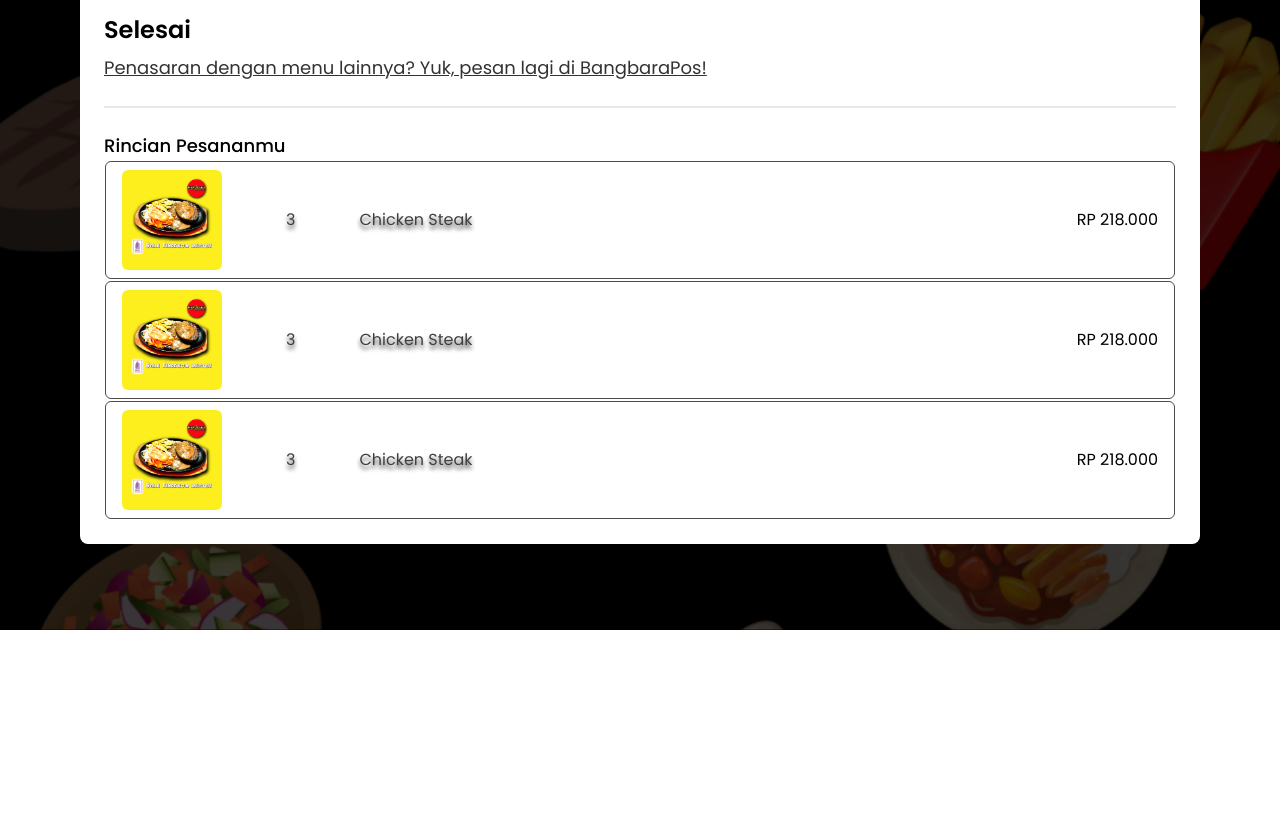
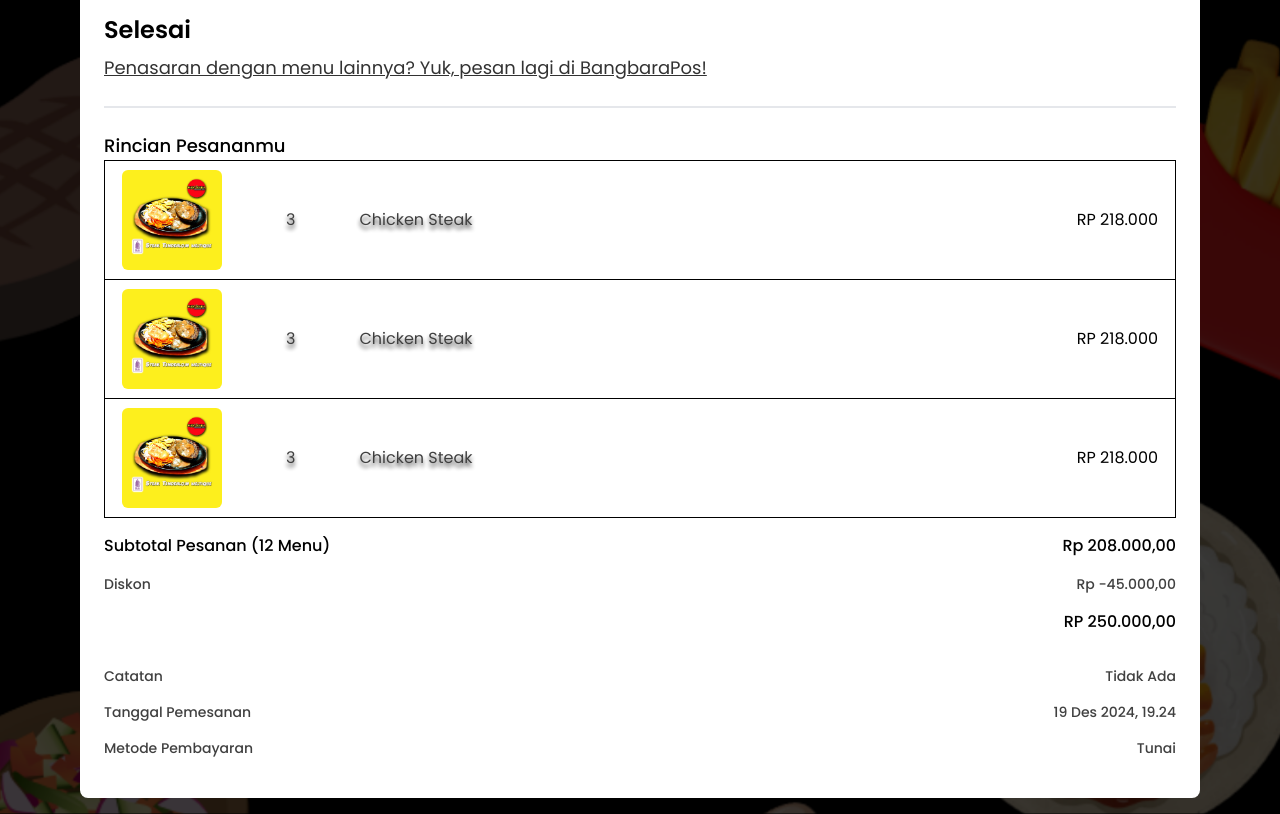
Before and after one commit to fallennsyahid/bangbarapost, a website: page public/details.html in a window 1280 px wide. Shown: the part 170-984 px from the top of the page. Before the commit the page ends 800 px from the top, so only its background shows below. Drawn offline with nearby package versions, Linux system fonts and the light colour scheme; a web font is replaced by a local one.

Commit message:
finish details

```diff
--- a/public/details.html
+++ b/public/details.html
@@ -51,13 +51,12 @@
           </a>
         </div>
         <h5 class="mt-6 font-medium text-lg">Rincian Pesananmu</h5>
-        <table class="py-2 px-6 rounded-lg w-full">
+        <table border="1" class="border border-black/70 border-collapse w-full">
           <tr>
-            <td class="w-full">
+            <td class="border border-black ro">
               <div
-                class="flex justify-between items-center w-full px-4 py-2 border-[1px] border-opacity-70 border-black rounded-md"
+                class="flex justify-between items-center w-full px-4 py-2 rounded-md"
               >
-                <!-- Konten sebelah kiri -->
                 <div class="flex items-center space-x-16" id="col-1">
                   <img
                     src="./assets/png/food/1.png"
@@ -68,8 +67,6 @@
                   <span class="text-shadow opacity-75">3</span>
                   <span class="text-shadow opacity-75">Chicken Steak</span>
                 </div>
-
-                <!-- Konten sebelah kanan -->
                 <div id="col-2" class="ml-auto pl-16">
                   <a href="">RP 218.000</a>
                 </div>
@@ -77,11 +74,10 @@
             </td>
           </tr>
           <tr>
-            <td class="w-full">
+            <td class="border border-black">
               <div
-                class="flex justify-between items-center w-full px-4 py-2 border-[1px] border-opacity-70 border-black rounded-md"
+                class="flex justify-between items-center w-full px-4 py-2 rounded-md"
               >
-                <!-- Konten sebelah kiri -->
                 <div class="flex items-center space-x-16" id="col-1">
                   <img
                     src="./assets/png/food/1.png"
@@ -92,8 +88,6 @@
                   <span class="text-shadow opacity-75">3</span>
                   <span class="text-shadow opacity-75">Chicken Steak</span>
                 </div>
-
-                <!-- Konten sebelah kanan -->
                 <div id="col-2" class="ml-auto pl-16">
                   <a href="">RP 218.000</a>
                 </div>
@@ -101,11 +95,10 @@
             </td>
           </tr>
           <tr>
-            <td class="w-full">
+            <td class="border border-black">
               <div
-                class="flex justify-between items-center w-full px-4 py-2 border-[1px] border-opacity-70 border-black rounded-md"
+                class="flex justify-between items-center w-full px-4 py-2 rounded-md"
               >
-                <!-- Konten sebelah kiri -->
                 <div class="flex items-center space-x-16" id="col-1">
                   <img
                     src="./assets/png/food/1.png"
@@ -116,8 +109,6 @@
                   <span class="text-shadow opacity-75">3</span>
                   <span class="text-shadow opacity-75">Chicken Steak</span>
                 </div>
-
-                <!-- Konten sebelah kanan -->
                 <div id="col-2" class="ml-auto pl-16">
                   <a href="">RP 218.000</a>
                 </div>
@@ -125,6 +116,43 @@
             </td>
           </tr>
         </table>
+        <div class="mb-8">
+          <div class="flex justify-between my-4">
+            <p class="text-black font-medium">Subtotal Pesanan (12 Menu)</p>
+            <p class="text-black font-medium">Rp 208.000,00</p>
+          </div>
+          <div class="flex justify-between my-4">
+            <p class="text-black font-medium text-sm text-opacity-75">Diskon</p>
+            <p class="text-black font-medium text-sm text-opacity-75">
+              Rp -45.000,00
+            </p>
+          </div>
+          <p class="text-end text-black font-medium">RP 250.000,00</p>
+        </div>
+        <div class="mb-2">
+          <div class="flex justify-between my-4">
+            <p class="text-black font-medium text-opacity-75 text-sm">
+              Catatan
+            </p>
+            <p class="text-black font-medium text-opacity-75 text-sm">
+              Tidak Ada
+            </p>
+          </div>
+          <div class="flex justify-between my-4">
+            <p class="text-black font-medium text-sm text-opacity-75">
+              Tanggal Pemesanan
+            </p>
+            <p class="text-black font-medium text-sm text-opacity-75">
+              19 Des 2024, 19.24
+            </p>
+          </div>
+          <div class="flex justify-between my-4">
+            <p class="text-black font-medium text-sm text-opacity-75">
+              Metode Pembayaran
+            </p>
+            <p class="text-black font-medium text-sm text-opacity-75">Tunai</p>
+          </div>
+        </div>
       </div>
     </div>
   </body>
```
Also changed, not shown: public/testing.html (deleted, +0 -56 lines), public/css/style.css.
